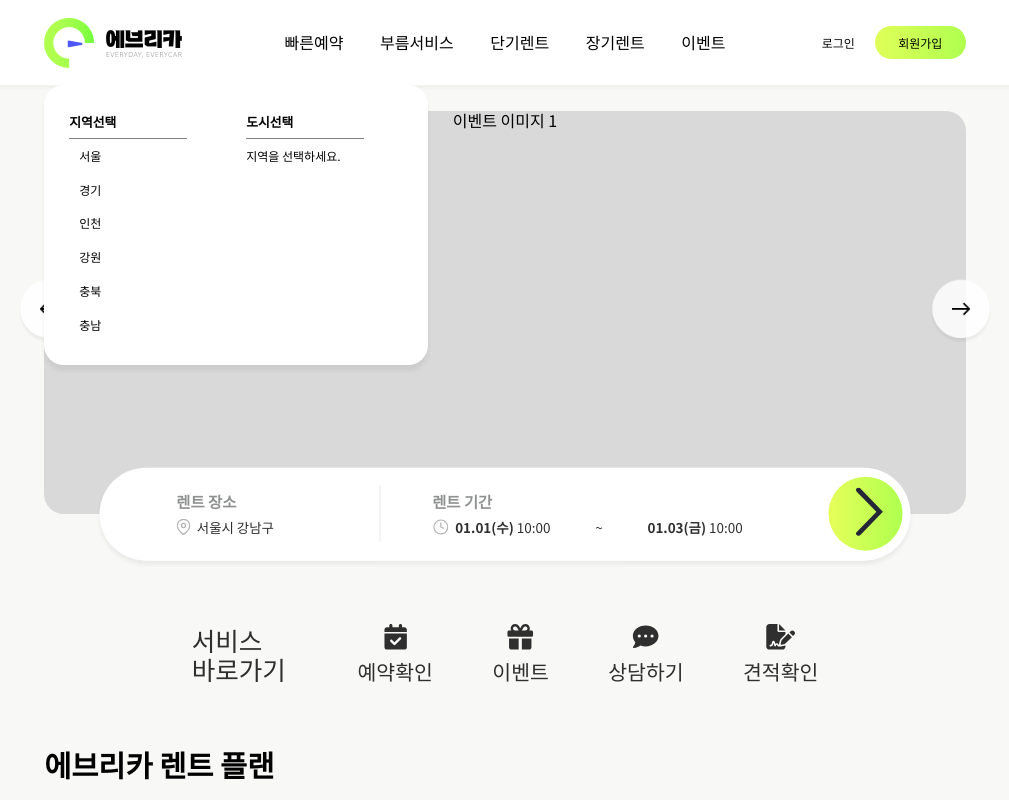
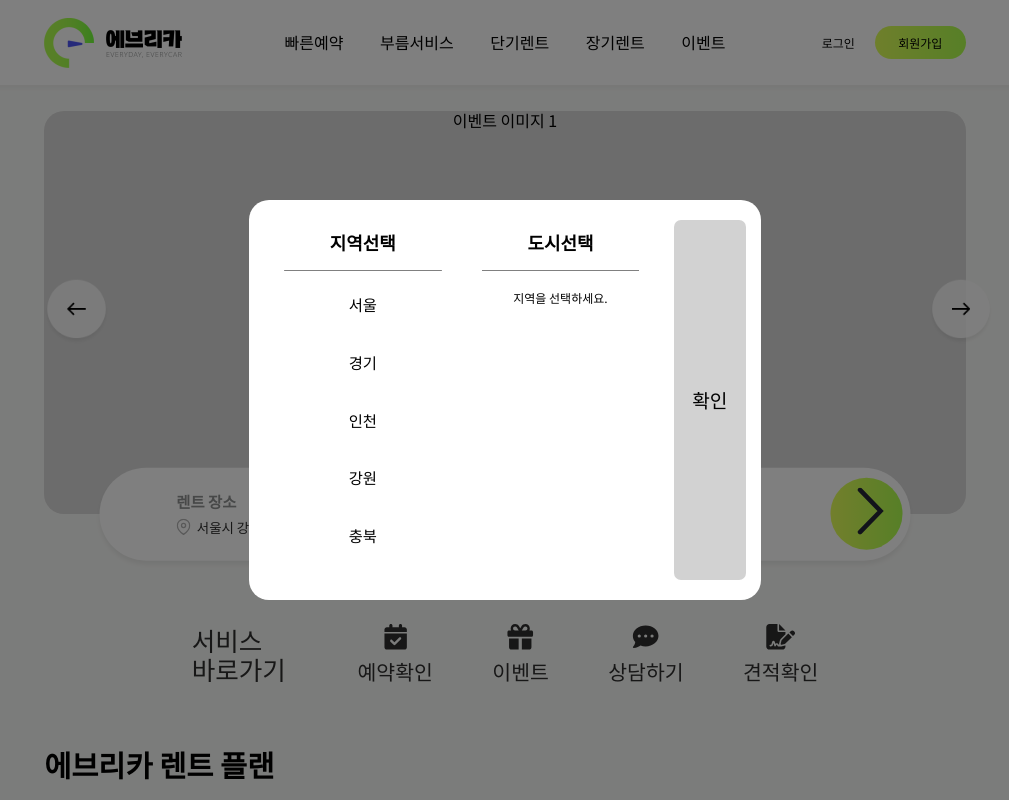
Before and after one commit to STERNDELFTIN/everycar-frontend, a React (Create React App) app in the folder everycar-frontend/: page / in a window 1280 px wide. Both pictures are taken after a click on the element "서울시 강남구". Shown: the top 800 px of the page, without its empty margins (135-1144 px from the left). Built offline with nearby package versions, Linux system fonts and the light colour scheme.

Commit message:
렌트 장소 팝업창 스타일 수정

```diff
--- a/everycar-frontend/src/components/main/Popup.js
+++ b/everycar-frontend/src/components/main/Popup.js
@@ -1,11 +1,13 @@
 import React from 'react';
 import { useState, useEffect, useRef } from 'react';
 import axios from 'axios';
+import styled from 'styled-components';
 
 import '../../css/main/Popup.css';
 import PosPopupScreen from './PosPopupScreen.js';
 import RegionPopupScreen from './PeriodPopupScreen.js';
 import usePopupOutsideClick from '../usePopupOutsideClick.js';
+
 
 {/* Popup */}
 function Popup({state, handler}) {
@@ -36,15 +38,17 @@ function Popup({state, handler}) {
     usePopupOutsideClick(periodPopupRef, () => { setPeriodPopup(false)});
 
     return(
-        <>
+        <div>
                 {
                     posPopup &&
                     (
+                        <div className='popup-bg'>
                             <div  ref={posPopupRef}>
                                 <PosPopupScreen
                                     state={{ region, city, selectedRegion, selectedCity }}
-                                handler={{ setRegion, setCity, setSelectedCity, setSelectedRegion }}
+                                    handler={{ setRegion, setCity, setSelectedCity, setSelectedRegion, setPosPopup, setPeriodPopup }}
                                 />
+                            </div>
                         </div>
                     )
                 }
@@ -52,15 +56,17 @@ function Popup({state, handler}) {
                 {
                     periodPopup &&
                     (
+                        <div className='popup-bg'>
                             <div ref={periodPopupRef}>
                                 <RegionPopupScreen
                                     state = {{ startDate, endDate, startTime, endTime }}
                                     handler={{ setStartDate, setEndDate, setStartTime, setEndTime }}
                                 />
                             </div>
+                        </div>
                     )
                 }
-        </>
+        </div>
     );
 }
 
--- a/everycar-frontend/src/components/main/PosPopupScreen.js
+++ b/everycar-frontend/src/components/main/PosPopupScreen.js
@@ -4,7 +4,7 @@ import '../../css/main/PosPopupScreen.css';
 
 function PosPopupScreen({ state, handler }) {
     const { region, city, selectedRegion, selectedCity } = state;
-    const { setRegion, setCity, setSelectedCity, setSelectedRegion } = handler;
+    const { setRegion, setCity, setSelectedCity, setSelectedRegion, setPosPopup, setRegionPopup } = handler;
 
     const handleRegionClick = (region) => {
         setSelectedCity(null);
@@ -20,8 +20,8 @@ function PosPopupScreen({ state, handler }) {
         <div className='pos-popup-container' style={{ backgroundColor: "#ffffff" }}>
             {/* 좌측 지역 목록 */}
             <div className='region-container'>
-                <h3 style={{ fontSize:'clamp(12px, 1vw, 20px)' }}>지역선택</h3>
-                <div style={{ width:'75%', marginTop:'8px', borderBottom:'1px solid grey' }}></div>
+                <h3 style={{ fontSize:'clamp(14px, 1.4vw, 28px)' }}>지역선택</h3>
+                <div style={{ width:'auto', marginTop:'5%', borderBottom:'1px solid grey' }}></div>
                 {
                     region.map((region, i) => (
                         <div
@@ -29,8 +29,8 @@ function PosPopupScreen({ state, handler }) {
                             onClick={() => handleRegionClick(region)}
                             style={
                                 selectedRegion === region.region
-                                ? { backgroundColor: '#DEFF54', padding: '10px', cursor: 'pointer', fontSize:'clamp(12px, 0.9vw, 19px)' }
-                                : { backgroundColor: '#ffffff', padding: '10px', cursor: 'pointer', fontSize:'clamp(12px, 0.9vw, 19px)' }
+                                ? { backgroundColor: '#DEFF54', padding: '15px', cursor: 'pointer', fontSize:'clamp(12px, 1.2vw, 24px)' }
+                                : { backgroundColor: '#ffffff', padding: '15px', cursor: 'pointer', fontSize:'clamp(12px, 1.2vw, 24px)' }
                             }
                         >
                             <p>{region.region}</p>
@@ -41,8 +41,8 @@ function PosPopupScreen({ state, handler }) {
 
             {/* 우측 도시 목록 */}
             <div className='city-container'>
-                <h3 style={{ fontSize:'clamp(12px, 1vw, 20px)' }}>도시선택</h3>
-                <div style={{ width:'75%', marginTop:'8px', borderBottom:'1px solid grey' }}></div>
+                <h3 style={{ fontSize:'clamp(14px, 1.4vw, 28px)' }}>도시선택</h3>
+                <div style={{ width:'auto', marginTop:'5%', borderBottom:'1px solid grey' }}></div>
                 {city.length > 0 ? (
                     city.map((city, i) => (
                         <div
@@ -50,8 +50,8 @@ function PosPopupScreen({ state, handler }) {
                             onClick={() => handleCityClick(city)}
                             style={
                                 selectedCity === (city.city || city)
-                                ? { backgroundColor: '#DEFF54', padding: '10px', cursor: 'pointer', fontSize:'clamp(12px, 0.9vw, 19px)' }
-                                : { backgroundColor: '#ffffff', padding: '10px', cursor: 'pointer', fontSize:'clamp(12px, 0.9vw, 19px)' }
+                                ? { backgroundColor: '#DEFF54', padding: '15px', cursor: 'pointer', fontSize:'clamp(12px, 1.2vw, 24px)' }
+                                : { backgroundColor: '#ffffff', padding: '15px', cursor: 'pointer', fontSize:'clamp(12px, 1.2vw, 24px)' }
                             }
                         >
                             {typeof city === 'object' ? city.city : city}
@@ -61,6 +61,8 @@ function PosPopupScreen({ state, handler }) {
                     <p style={{ marginTop: '10px', fontSize:'clamp(12px, 0.9vw, 19px)' }}>지역을 선택하세요.</p>
                 )}
             </div>
+
+            <button onClick={() => { setPosPopup(false) }}>확인</button>
         </div>
     );
 }
--- a/everycar-frontend/src/css/main/PeriodPopupScreen.css
+++ b/everycar-frontend/src/css/main/PeriodPopupScreen.css
@@ -7,7 +7,8 @@
     background-color: #ffffff;
     border-radius: 20px;
     text-align: left;
-    box-shadow: 0px 6px 4.2px rgba(0, 0, 0, 0.06);
+    top: 50%; left: 50%;
+    transform: translate(-50%, -50%);
     padding: 30px 25px;
     gap: 5px;
 }
--- a/everycar-frontend/src/css/main/Popup.css
+++ b/everycar-frontend/src/css/main/Popup.css
@@ -0,0 +1,9 @@
+.popup-bg {
+    position: fixed;
+    top: 0;
+    left: 0;
+    width: 100%;
+    height: 100%;
+    z-index: 999; /* 다른 요소 위에 오도록 설정 */
+    background-color: rgba(0, 0, 0, 0.5); /* 반투명 배경 */
+}
--- a/everycar-frontend/src/css/main/PosPopupScreen.css
+++ b/everycar-frontend/src/css/main/PosPopupScreen.css
@@ -2,29 +2,48 @@
 .pos-popup-container {
     display: flex;
     position: fixed;
-    width: 30%; height: clamp(100px, 35vh, 300px);
+    width: 40%; height: 50%;
     background-color: #FFFFFF;
     border-radius: 20px;
-    text-align: left;
-    box-shadow: 0px 6px 4.2px rgba(0, 0, 0, 0.06);
+    text-align: center;
+    top: 50%; left: 50%;
+    transform: translate(-50%, -50%);
     padding: 20px 15px;
     z-index: 9999;
 }
 .region-container {
-    width: clamp(23px, 13vw, 100px);
+    display: flex;
+    flex-direction: column;
+    gap: 10px;
+    width: clamp(15px, 13vw, 100px);
+    background-color: #ffffff;
+    padding: 12px 20px;
+    overflow-y: scroll;
+    flex: 1;
+}
+.region-container > div {
+    border-radius: 5px;
+}
+
+.city-container {
+    display: flex;
+    flex-direction: column;
+    gap: 10px;
+    width: clamp(15px, 13vw, 100px);
     background-color: #ffffff;
     padding: 10px;
     overflow-y: scroll;
-    padding: 10px;
+    padding: 12px 20px;
     flex: 1;
 }
-.city-container {
-    width: clamp(23px, 13vw, 100px);
-    background-color: #ffffff;
-    padding: 10px;
-    overflow-y: scroll;
-    padding: 10px;
-    flex: 1;
+
+button {
+    border: none;
+    width: 15%;
+    border-radius: 7px;
+    margin-left: 3%;
+    background-color: #d2d2d2;
+    font-size: clamp(10px, 1.5vw, 25px);
 }
 
 /* 스크롤바 */
@@ -38,7 +57,7 @@
 }
 
 .pos-popup-container ::-webkit-scrollbar-thumb { /* 스크롤바 막대기 (thumb) */
-    background-color: #787878;
+    background-color: #c3c3c3;
     border-radius: 10px;
     border: 2px solid #f1f1f1;
     height: 100px;
@@ -46,55 +65,17 @@
 
 /* 미디어 쿼리 */
 @media (max-width: 1200px) {
-
+    .pos-popup-container {
+        width: 60%;
+    }
 }
 @media (max-width: 768px) { /* 태블릿 */
-    /* 렌트위치 팝업창 */
     .pos-popup-container {
-        display: flex;
-        position: fixed;
-        width: 100%; height: clamp(100px, 35vh, 300px);
-        background-color: #FFFFFF;
-        border-radius: 20px;
-        text-align: left;
-        box-shadow: 0px 6px 4.2px rgba(0, 0, 0, 0.06);
-        padding: 20px 15px;
-        z-index: 9999;
-    }
-    .region-container {
-        width: clamp(23px, 13vw, 100px);
-        background-color: #ffffff;
-        padding: 10px;
-        overflow-y: scroll;
-        padding: 10px;
-        flex: 1;
-    }
-    .city-container {
-        width: clamp(23px, 13vw, 100px);
-        background-color: #ffffff;
-        padding: 10px;
-        overflow-y: scroll;
-        padding: 10px;
-        flex: 1;
-    }
-
-    /* 스크롤바 */
-    .pos-popup-container ::-webkit-scrollbar { /* 스크롤바 전체 영역 */
-        width: 8px;
-    }
-
-    .pos-popup-container ::-webkit-scrollbar-track { /* 스크롤바 트랙 (배경) */
-        background: #eaeaea;
-        border-radius: 10px;
-    }
-
-    .pos-popup-container ::-webkit-scrollbar-thumb { /* 스크롤바 막대기 (thumb) */
-        background-color: #787878;
-        border-radius: 10px;
-        border: 2px solid #f1f1f1;
-        height: 100px;
+        width: 80%;
     }
 }
 @media (max-width: 480px) { /* 모바일 */
-
+    .pos-popup-container {
+        width: 90%;
+    }
 }
```
Lines whose indentation alone changed are shown as unchanged.
